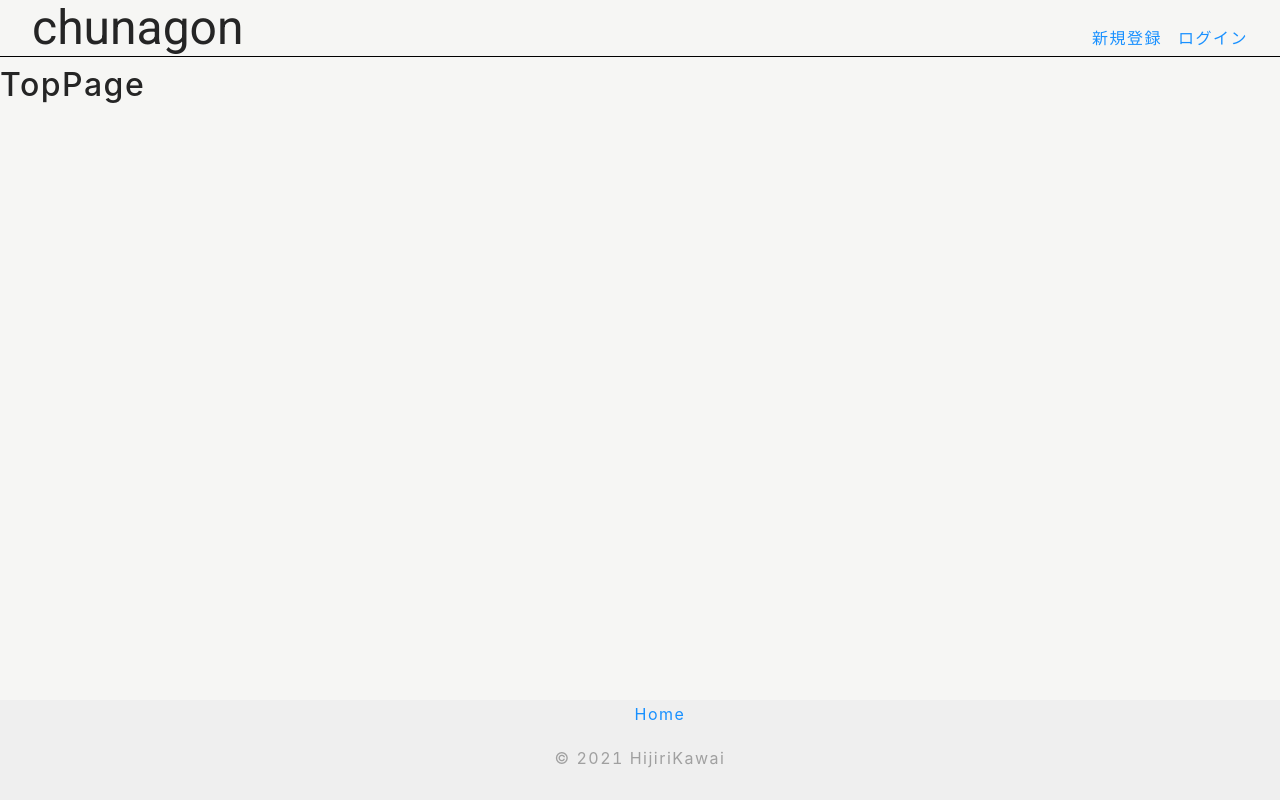
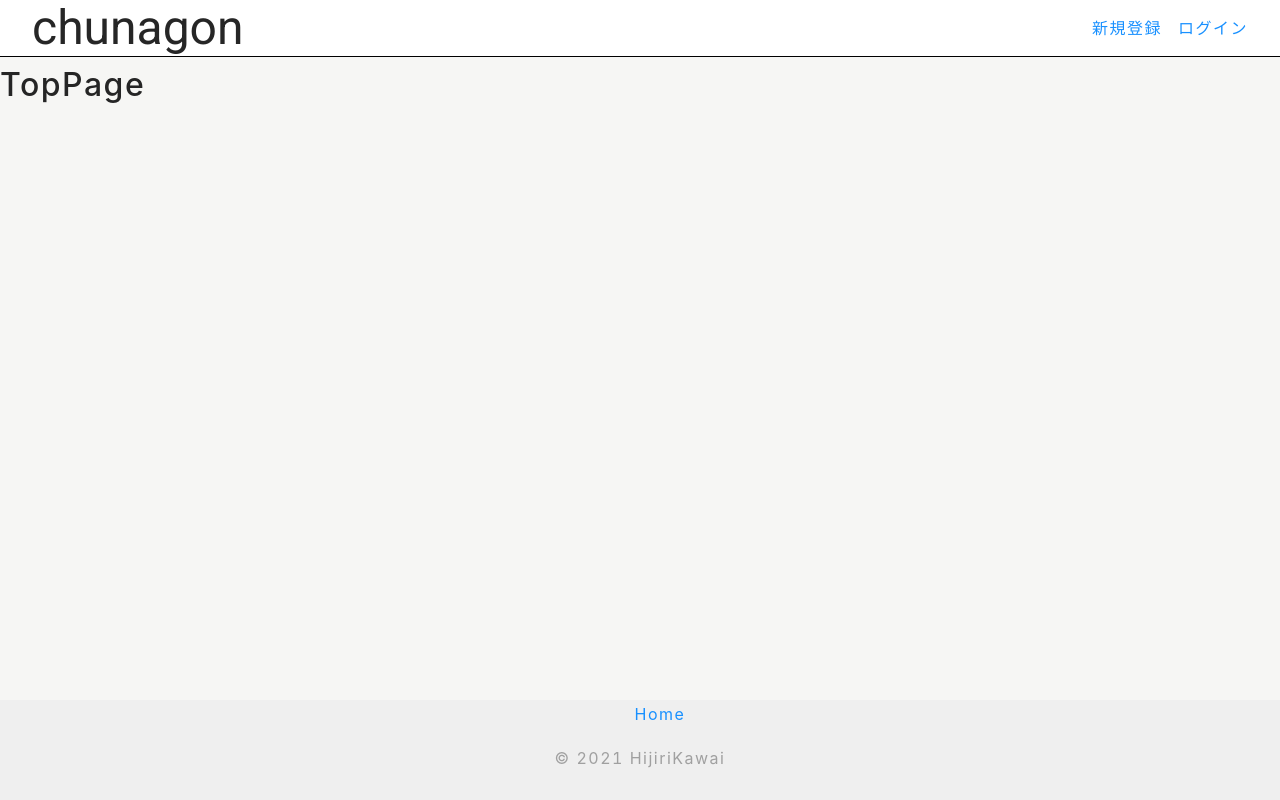
Before and after one commit to HijiriKawai/chunagon, a React (Create React App) app: page / in a window 1280 px wide. Built offline with nearby package versions, Linux system fonts and the light colour scheme.

Commit message:
Headerを調整

```diff
--- a/src/components/organisms/Header/index.tsx
+++ b/src/components/organisms/Header/index.tsx
@@ -5,6 +5,10 @@ import { Stack, Typography } from '@mui/material';
 import { useAuthUser, useLogout } from '../../../context/UserAuthContext';
 import { Button } from '../../atoms/Button';
 import LogoutRequest from '../../../models/LogoutRequest';
+
+const StyledHeader = styled.header`
+  background-color: white;
+`;
 
 const UnderLine = styled.div`
   position: relative;
@@ -38,11 +42,11 @@ export const Header: VFC = () => {
 
   return (
     <>
-      <header>
+      <StyledHeader>
         <Stack
           direction="row"
           justifyContent="space-between"
-          alignItems="baseline"
+          alignItems="center"
           sx={{
             paddingLeft: 4,
             paddingRight: 4,
@@ -50,14 +54,14 @@ export const Header: VFC = () => {
         >
           <Typography variant="h3">chunagon</Typography>
           {!isAuthenticated && (
-            <Stack direction="row" justifyContent="center" alignItems="baseline" spacing={2}>
+            <Stack direction="row" justifyContent="center" alignItems="center" spacing={2}>
               <StyledLink to="/signup">新規登録</StyledLink>
               <StyledLink to="/login">ログイン</StyledLink>
             </Stack>
           )}
           {isAuthenticated && <Button value="ログアウト" onClick={handleLogout} />}
         </Stack>
-      </header>
+      </StyledHeader>
       <UnderLine />
     </>
   );
```
